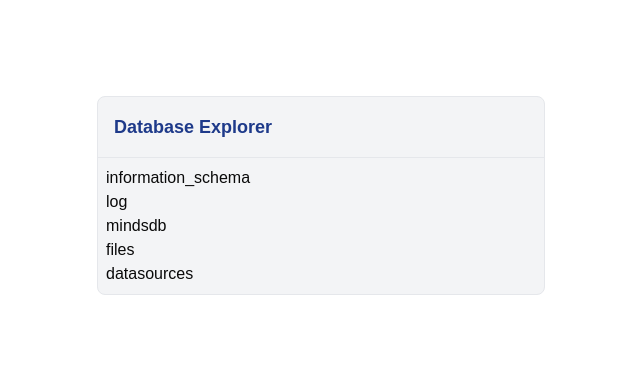
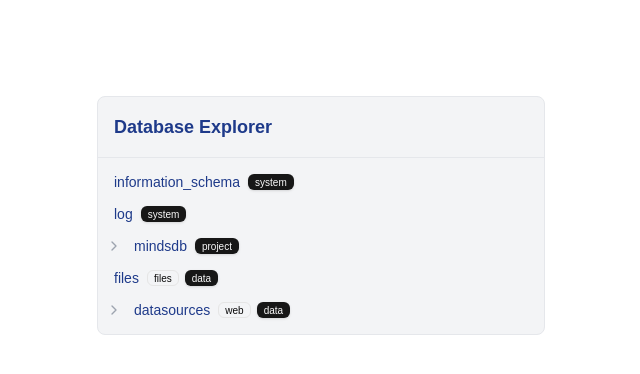
Before and after one commit to ricarellano/database-explorer, a Next.js app: page / in a window 1280 px wide. Shown: the top 374 px of the page, without its empty margins (319-959 px from the left). Built offline with nearby package versions, Linux system fonts and the light colour scheme.

Commit message:
create tree node with all the children

```diff
--- a/src/components/DatabaseExplorer.tsx
+++ b/src/components/DatabaseExplorer.tsx
@@ -2,10 +2,12 @@
 
 import React from 'react';
 import { TreeViewProps, defaultTheme } from '../app/types';
+import TreeNode from './TreeNode';
 
 export default function DatabaseExplorer({
   data,
   theme: customTheme,
+  customIcons,
   initialExpandedNodes = []
 }: TreeViewProps) {
   const theme = React.useMemo(() => ({ ...defaultTheme, ...customTheme }), [customTheme])
@@ -25,9 +27,17 @@
 
   const renderTree = React.useCallback((nodes: TreeNode[], level: number) => {
     return nodes.map(node => (
-      <div>{node.name}</div>
+      <TreeNode
+        key={node.name}
+        node={node}
+        level={level}
+        theme={theme}
+        customIcons={customIcons}
+        isExpanded={expandedNodes.has(node.name)}
+        onToggle={toggleNode}
+      />
     ))
-  }, [theme, expandedNodes, toggleNode])
+  }, [theme, customIcons, expandedNodes, toggleNode])
 
   return (
     <div
--- /dev/null
+++ b/src/components/TreeNode.tsx
@@ -0,0 +1,99 @@
+import React from 'react';
+import { type TreeNode, Theme } from '../app/types'
+import { ChevronRight } from 'lucide-react'
+import { Badge } from "@/components/ui/badge"
+
+const TreeNode = React.memo(({
+  node,
+  level,
+  theme,
+  onNodeClick,
+  customIcons,
+  isExpanded,
+  onToggle
+}: {
+  node: TreeNode
+  level: number
+  theme: Theme
+  onNodeClick?: (node: TreeNode) => void
+  customIcons?: { [key: string]: React.ReactNode }
+  isExpanded: boolean
+  onToggle: (nodeName: string) => void
+}) => {
+  const hasChildren = node.children && node.children.length > 0
+  const nodeRef = React.useRef<HTMLDivElement>(null)
+
+  const handleClick = React.useCallback(() => {
+    if (hasChildren) {
+      onToggle(node.name)
+    }
+    if (onNodeClick) {
+      onNodeClick(node)
+    }
+  }, [hasChildren, node, onNodeClick, onToggle])
+
+  React.useEffect(() => {
+    if (nodeRef.current) {
+      nodeRef.current.setAttribute('tabindex', '0')
+    }
+  }, [])
+
+  return (
+    <div className="select-none">
+      <div
+        ref={nodeRef}
+        className={`flex items-center py-1.5 px-2 ${theme.hoverBackground} cursor-pointer group`}
+        style={{ paddingLeft: `${level * 1.5}rem` }}
+        onClick={handleClick}
+        role="treeitem"
+        aria-expanded={hasChildren ? isExpanded : undefined}
+      >
+        {hasChildren && (
+          <ChevronRight
+            className={`h-4 w-4 ${theme.chevron} transition-transform duration-200 ease-in-out mr-1
+              ${isExpanded ? 'transform rotate-90' : ''}`}
+            aria-hidden="true"
+          />
+        )}
+        <span className={`${theme.icon} mr-2`} aria-hidden="true">
+        </span>
+        <span className={`text-sm ${theme.text}`}>{node.name}</span>
+        <div className="flex gap-1.5 ml-2">
+          {node.engine && (
+            <Badge
+              variant="outline"
+              className="text-[10px] px-1.5 py-0 h-4 font-normal"
+            >
+              {node.engine}
+            </Badge>
+          )}
+          {node.type && (
+            <Badge
+              className={`text-[10px] px-1.5 py-0 h-4 font-normal ${theme.badge[node.type] || theme.badge.system}`}
+            >
+              {node.type}
+            </Badge>
+          )}
+        </div>
+      </div>
+      {isExpanded && node.children && (
+        <div className="ml-4">
+          {node.children.map(child => (
+            <TreeNode
+              key={child.name}
+              node={child}
+              level={level + 1}
+              theme={theme}
+              onNodeClick={onNodeClick}
+              customIcons={customIcons}
+              isExpanded={isExpanded}
+              onToggle={onToggle}
+            />
+          ))}
+        </div>
+      )}
+    </div>
+  )
+})
+
+export default TreeNode;
```
